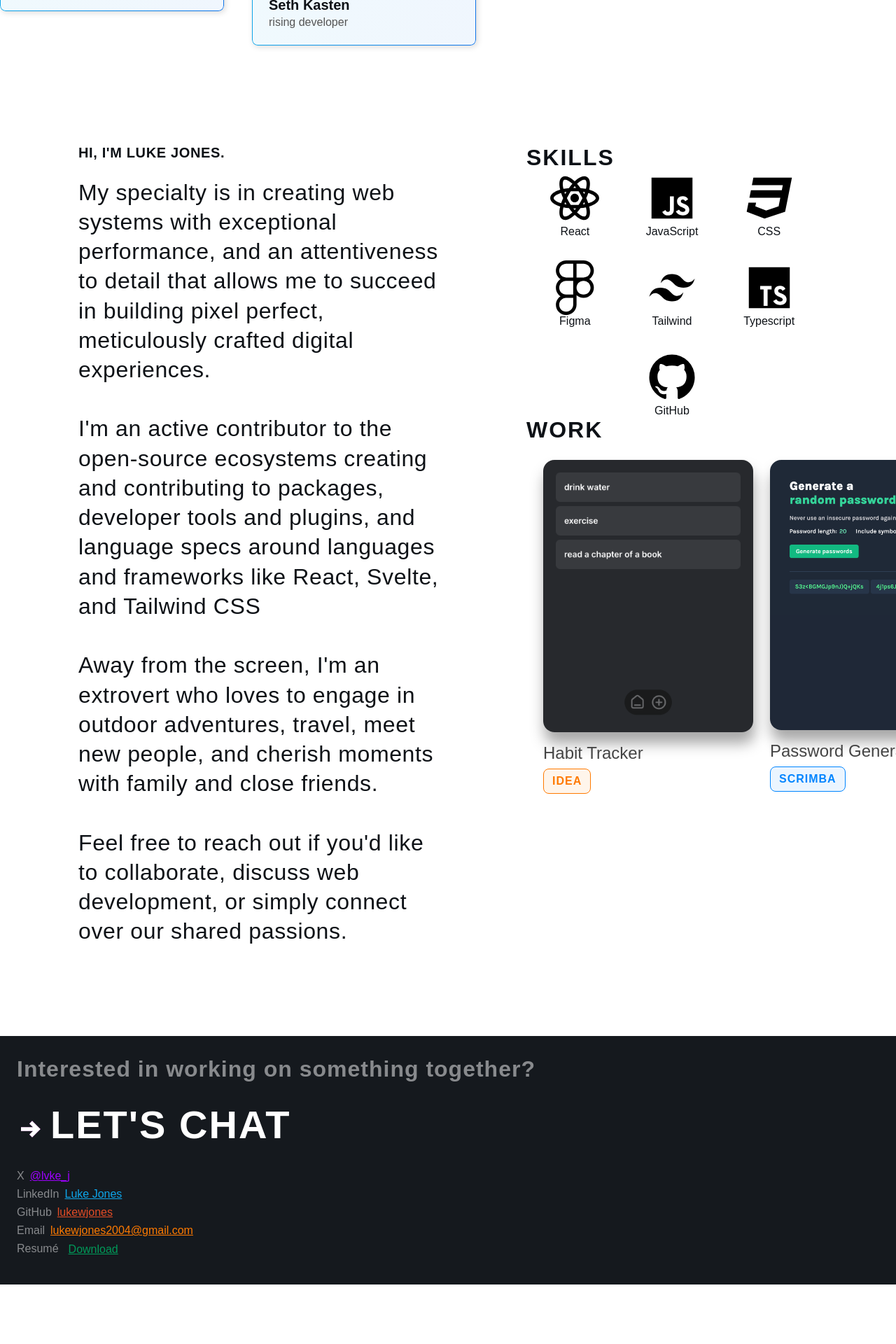
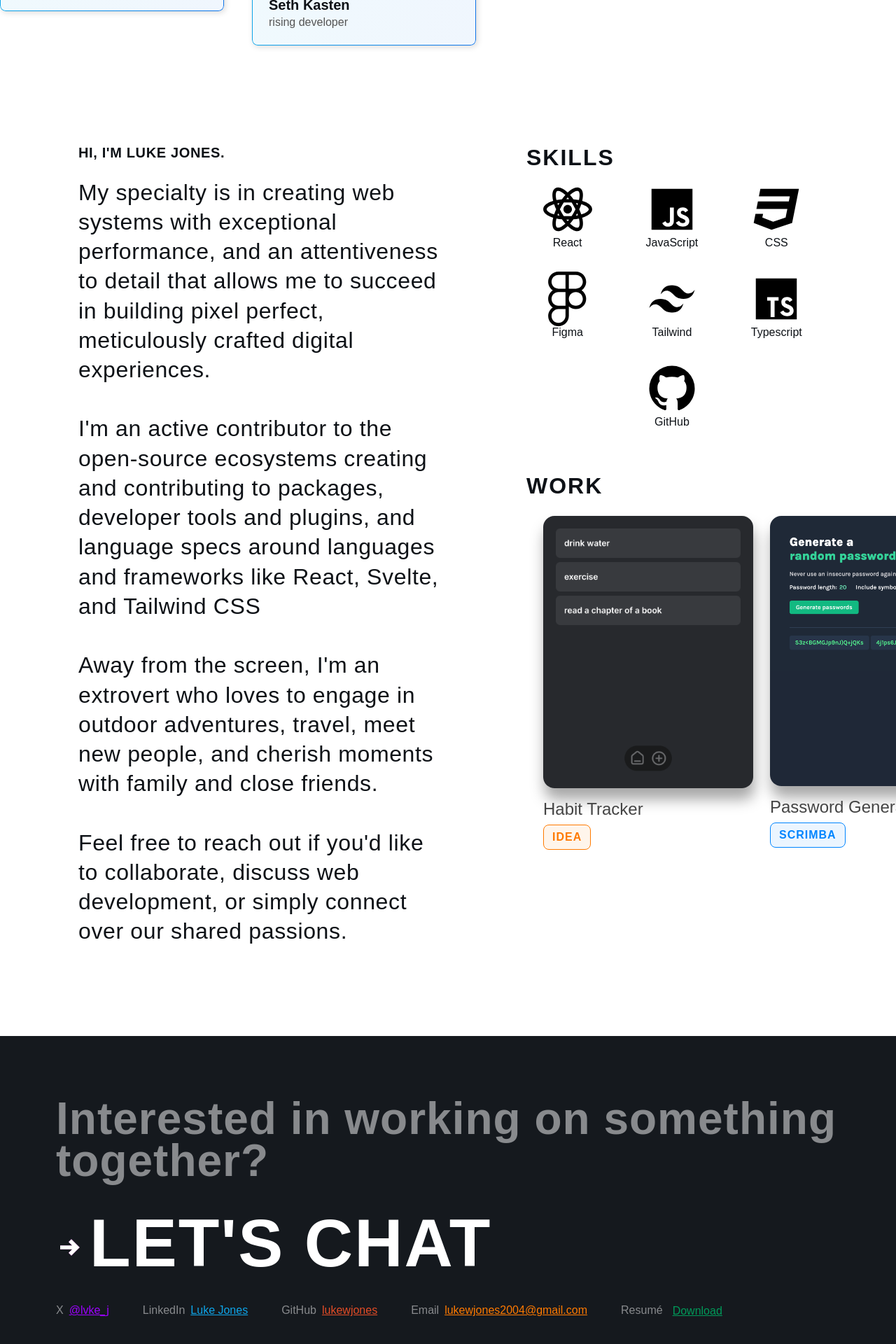
Before and after one commit to lukewjones/my-portfolio, a React (Vite) app: page / in a window 1280 px wide. Shown: the part 890-2810 px from the top of the page at 70% size. Before the commit the page ends 2725 px from the top, so only its background shows below. Built offline with nearby package versions, Linux system fonts and the light colour scheme; a web font is replaced by a local one.

Commit message:
fixes footer responsiveness and spacing

```diff
--- a/src/components/RefCards.tsx
+++ b/src/components/RefCards.tsx
@@ -1,5 +1,5 @@
 import { useEffect, useRef } from 'react';
-import {references} from './data';
+import { references } from './data';
 
 type Reference = {
   name: string;
@@ -9,7 +9,7 @@ type Reference = {
 
 export default function RefCards() {
   const scrollRef = useRef<HTMLDivElement>(null);
-  const scrollSpeed = 0.5;
+  const scrollSpeed = window.innerWidth < 768 ? 0.2 : 0.5; // Slower scroll on mobile
 
   useEffect(() => {
     const scrollContainer = scrollRef.current;
@@ -35,10 +35,10 @@ export default function RefCards() {
 
     // Cleanup the animation when the component unmounts
     return () => cancelAnimationFrame(animationFrameId);
-  }, []);
+  }, [scrollSpeed]);
 
   // Duplicate references multiple times to ensure there's always content to scroll through
-  const duplicatedReferences = [...references, ...references, ...references]; // Duplicate multiple times for a continuous effect
+  const duplicatedReferences = [...references, ...references, ...references];
 
   return (
     <div className="cards-wrapper" ref={scrollRef}>
--- a/src/index.css
+++ b/src/index.css
@@ -68,6 +68,7 @@ body {
     width: 100%;
     overflow: hidden;
     margin-top: 56px;
+    touch-action: none; /* Disable touch-based scrolling */
 }
 
 .cards {
@@ -378,7 +379,10 @@ body {
         padding: 0;
         min-width: 224px;
         margin: 0 7rem 0 0;
+    }
 
+    .skills-container {
+        padding: 1rem 0 4rem 0;
     }
 
     .work-container {
@@ -400,6 +404,24 @@ body {
         }
     }
 
+    .footer {
+        padding: 5.5rem 5rem 4rem 5rem;
+    }
+
+    .interest {
+        font-size: 4rem;
+    }
+
+    .chat-container {
+        font-size: 6rem;
+    }
+
+    .socials-container {
+        display: flex;
+        flex-direction: row;
+        gap: 3rem;
+    }
+
 }
 
 .container-two {
```
